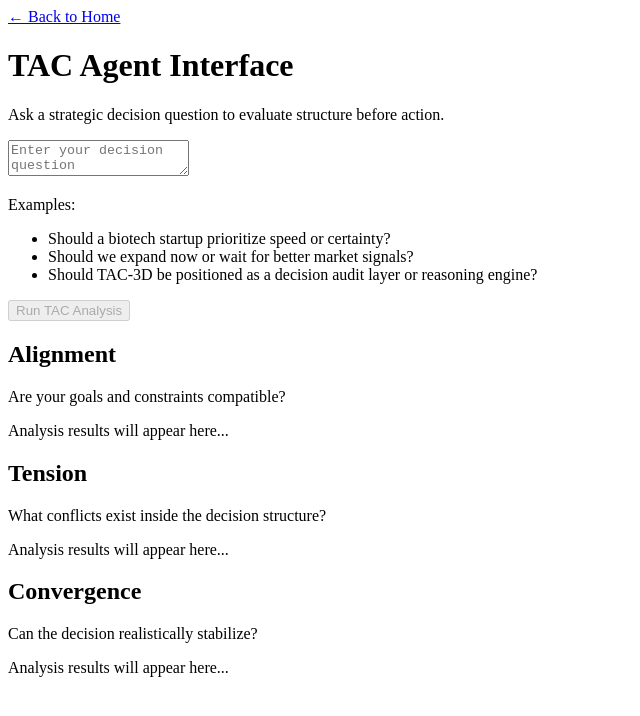
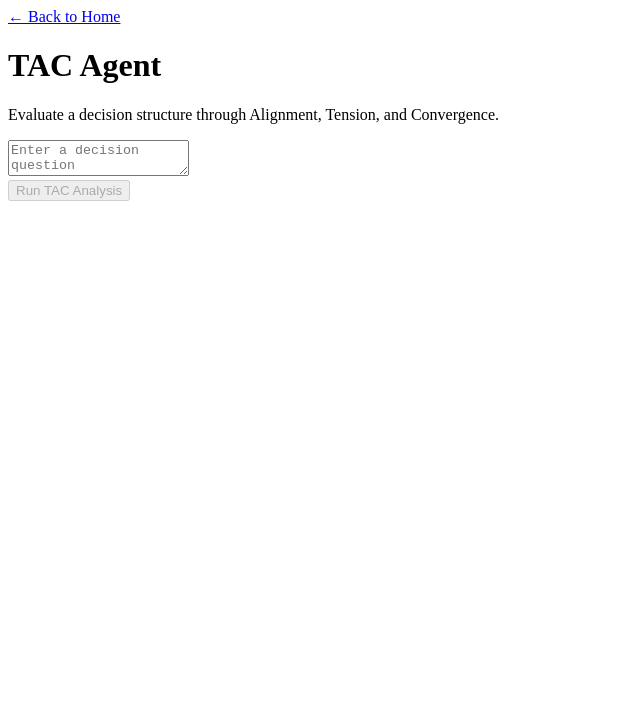
Before and after one commit to seanyangcosmos/tac-agent, a Next.js app: page /chat in a window 1280 px wide. Shown: the top 716 px of the page, without its empty margins (0-640 px from the left). Built offline with nearby package versions, Linux system fonts and the light colour scheme.

Commit message:
add analyze api

```diff
--- /dev/null
+++ b/app/api/analyze/route.ts
@@ -0,0 +1,93 @@
+import { NextResponse } from "next/server"
+
+type TacResult = {
+  alignment: number
+  tension: number
+  convergence: number
+  topology: string
+  summary: string
+}
+
+function clamp(value: number, min = 0, max = 1) {
+  return Math.max(min, Math.min(max, value))
+}
+
+function analyzeDecision(query: string): TacResult {
+  const text = query.toLowerCase()
+
+  let alignment = 0.6
+  let tension = 0.4
+  let convergence = 0.6
+
+  if (text.includes("or")) tension += 0.12
+  if (text.includes("vs")) tension += 0.12
+  if (text.includes("but")) tension += 0.08
+  if (text.includes("without")) tension += 0.08
+  if (text.includes("risk")) tension += 0.1
+  if (text.includes("uncertain")) tension += 0.1
+  if (text.includes("conflict")) tension += 0.15
+
+  if (text.includes("clear")) alignment += 0.08
+  if (text.includes("aligned")) alignment += 0.12
+  if (text.includes("budget")) alignment += 0.05
+  if (text.includes("resource")) alignment += 0.05
+  if (text.includes("timeline")) alignment += 0.05
+
+  if (text.includes("now")) convergence -= 0.05
+  if (text.includes("later")) convergence -= 0.03
+  if (text.includes("wait")) convergence -= 0.05
+  if (text.includes("execute")) convergence += 0.08
+  if (text.includes("feasible")) convergence += 0.08
+  if (text.includes("pilot")) convergence += 0.06
+
+  alignment = clamp(alignment)
+  tension = clamp(tension)
+  convergence = clamp(convergence)
+
+  let topology = "partial-convergence"
+
+  if (alignment >= 0.7 && tension <= 0.4 && convergence >= 0.7) {
+    topology = "aligned-convergent"
+  } else if (tension >= 0.7 && convergence <= 0.5) {
+    topology = "high-tension-fragile"
+  } else if (alignment <= 0.45 && tension >= 0.55) {
+    topology = "misaligned-unstable"
+  } else if (alignment >= 0.6 && tension >= 0.55 && convergence >= 0.55) {
+    topology = "convergence-under-tension"
+  }
+
+  const summary =
+    topology === "aligned-convergent"
+      ? "The decision structure appears relatively aligned and executable."
+      : topology === "high-tension-fragile"
+      ? "The decision contains strong internal tension and may not stabilize without restructuring."
+      : topology === "misaligned-unstable"
+      ? "Goals, constraints, or timing appear misaligned, reducing structural stability."
+      : topology === "convergence-under-tension"
+      ? "The decision may still converge, but only under visible structural tension."
+      : "The decision shows partial structural compatibility but still requires clarification."
+
+  return { alignment, tension, convergence, topology, summary }
+}
+
+export async function POST(req: Request) {
+  try {
+    const body = await req.json()
+    const query = body?.query
+
+    if (!query || typeof query !== "string") {
+      return NextResponse.json(
+        { error: "query is required" },
+        { status: 400 }
+      )
+    }
+
+    const result = analyzeDecision(query)
+    return NextResponse.json(result)
+  } catch {
+    return NextResponse.json(
+      { error: "invalid request body" },
+      { status: 400 }
+    )
+  }
+}
--- a/app/chat/page.tsx
+++ b/app/chat/page.tsx
@@ -3,26 +3,32 @@
 import Link from "next/link"
 import { useState } from "react"
 
+type AnalyzeResult = {
+  alignment: number
+  tension: number
+  convergence: number
+  topology: string
+  summary: string
+}
+
 export default function ChatPage() {
   const [query, setQuery] = useState("")
-  const [results, setResults] = useState<{
-    alignment: string
-    tension: string
-    convergence: string
-  } | null>(null)
+  const [result, setResult] = useState<AnalyzeResult | null>(null)
   const [isLoading, setIsLoading] = useState(false)
 
   const runAnalysis = async () => {
     if (!query.trim() || isLoading) return
 
     setIsLoading(true)
-    setResults(null)
+    setResult(null)
 
     try {
-      const response = await fetch("/api/tac", {
+      const response = await fetch("/api/analyze", {
         method: "POST",
-        headers: { "Content-Type": "application/json" },
-        body: JSON.stringify({ question: query }),
+        headers: {
+          "Content-Type": "application/json",
+        },
+        body: JSON.stringify({ query }),
       })
 
       if (!response.ok) {
@@ -30,13 +36,15 @@ export default function ChatPage() {
       }
 
       const data = await response.json()
-      setResults(data)
+      setResult(data)
     } catch (error) {
-      console.error("TAC analysis error:", error)
-      setResults({
-        alignment: "Unable to complete analysis. Please try again.",
-        tension: "Unable to complete analysis. Please try again.",
-        convergence: "Unable to complete analysis. Please try again.",
+      console.error(error)
+      setResult({
+        alignment: 0,
+        tension: 0,
+        convergence: 0,
+        topology: "error",
+        summary: "Unable to complete analysis.",
       })
     } finally {
       setIsLoading(false)
@@ -46,95 +54,64 @@ export default function ChatPage() {
   return (
     <main className="min-h-screen bg-white flex flex-col items-center px-6 py-12">
       <div className="w-full max-w-3xl">
-        <Link
-          href="/"
-          className="inline-flex items-center gap-2 text-gray-500 hover:text-black transition-colors"
-        >
+        <Link href="/" className="text-gray-500 hover:text-black">
           ← Back to Home
         </Link>
 
-        <div className="mt-12 text-center">
-          <h1 className="text-4xl md:text-5xl font-semibold tracking-tight text-black">
-            TAC Agent Interface
-          </h1>
+        <div className="mt-10">
+          <h1 className="text-4xl font-semibold text-black">TAC Agent</h1>
+          <p className="mt-3 text-gray-600">
+            Evaluate a decision structure through Alignment, Tension, and Convergence.
+          </p>
         </div>
 
-        <div className="mt-12">
-          <p className="text-gray-500 mb-4">
-            Ask a strategic decision question to evaluate structure before action.
-          </p>
+        <div className="mt-8">
           <textarea
             value={query}
             onChange={(e) => setQuery(e.target.value)}
-            placeholder="Enter your decision question"
-            className="w-full h-40 p-4 text-lg border rounded-lg resize-none focus:outline-none focus:ring-2 focus:ring-black/20 transition-shadow"
+            placeholder="Enter a decision question"
+            className="w-full h-40 p-4 text-lg border rounded-lg resize-none focus:outline-none"
           />
-          <div className="mt-4">
-            <p className="text-sm text-gray-500 mb-2">Examples:</p>
-            <ul className="text-sm text-gray-500 space-y-1">
-              <li
-                className="cursor-pointer hover:text-black transition-colors"
-                onClick={() => setQuery("Should a biotech startup prioritize speed or certainty?")}
-              >
-                Should a biotech startup prioritize speed or certainty?
-              </li>
-              <li
-                className="cursor-pointer hover:text-black transition-colors"
-                onClick={() => setQuery("Should we expand now or wait for better market signals?")}
-              >
-                Should we expand now or wait for better market signals?
-              </li>
-              <li
-                className="cursor-pointer hover:text-black transition-colors"
-                onClick={() => setQuery("Should TAC-3D be positioned as a decision audit layer or reasoning engine?")}
-              >
-                Should TAC-3D be positioned as a decision audit layer or reasoning engine?
-              </li>
-            </ul>
-          </div>
         </div>
 
-        <div className="mt-6 flex justify-center">
+        <div className="mt-4">
           <button
-            className="min-w-[200px] rounded-md bg-black px-6 py-3 text-white disabled:opacity-50"
             onClick={runAnalysis}
             disabled={isLoading || !query.trim()}
+            className="rounded-md bg-black px-6 py-3 text-white disabled:opacity-50"
           >
             {isLoading ? "Analyzing..." : "Run TAC Analysis"}
           </button>
         </div>
 
-        <div className="mt-16 grid gap-8">
+        {result && (
+          <div className="mt-10 space-y-6">
             <section className="p-6 border rounded-lg">
-            <h2 className="text-xl font-semibold text-black mb-1">Alignment</h2>
-            <p className="text-sm text-gray-500 mb-3">
-              Are your goals and constraints compatible?
-            </p>
-            <p className="text-black">
-              {isLoading ? "Analyzing..." : results ? results.alignment : "Analysis results will appear here..."}
-            </p>
+              <h2 className="text-xl font-semibold">Alignment</h2>
+              <p className="mt-2">{result.alignment.toFixed(2)}</p>
             </section>
 
             <section className="p-6 border rounded-lg">
-            <h2 className="text-xl font-semibold text-black mb-1">Tension</h2>
-            <p className="text-sm text-gray-500 mb-3">
-              What conflicts exist inside the decision structure?
-            </p>
-            <p className="text-black">
-              {isLoading ? "Analyzing..." : results ? results.tension : "Analysis results will appear here..."}
-            </p>
+              <h2 className="text-xl font-semibold">Tension</h2>
+              <p className="mt-2">{result.tension.toFixed(2)}</p>
             </section>
 
             <section className="p-6 border rounded-lg">
-            <h2 className="text-xl font-semibold text-black mb-1">Convergence</h2>
-            <p className="text-sm text-gray-500 mb-3">
-              Can the decision realistically stabilize?
-            </p>
-            <p className="text-black">
-              {isLoading ? "Analyzing..." : results ? results.convergence : "Analysis results will appear here..."}
-            </p>
+              <h2 className="text-xl font-semibold">Convergence</h2>
+              <p className="mt-2">{result.convergence.toFixed(2)}</p>
+            </section>
+
+            <section className="p-6 border rounded-lg">
+              <h2 className="text-xl font-semibold">Topology</h2>
+              <p className="mt-2">{result.topology}</p>
+            </section>
+
+            <section className="p-6 border rounded-lg">
+              <h2 className="text-xl font-semibold">Summary</h2>
+              <p className="mt-2">{result.summary}</p>
             </section>
           </div>
+        )}
       </div>
     </main>
   )
```
Lines whose indentation alone changed are shown as unchanged.
